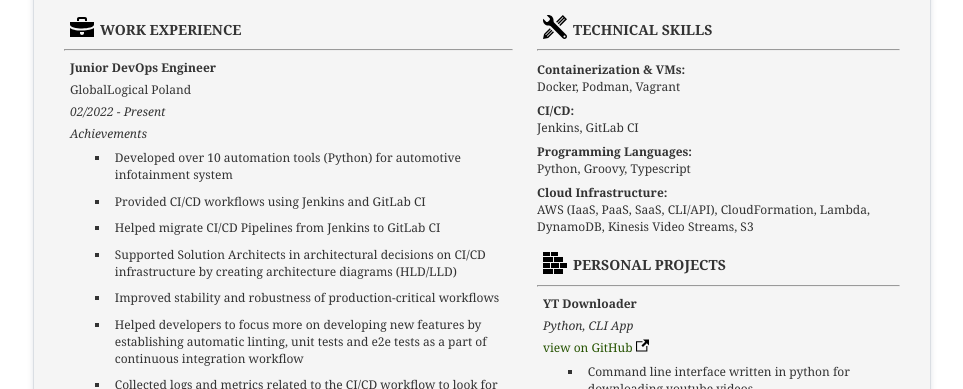
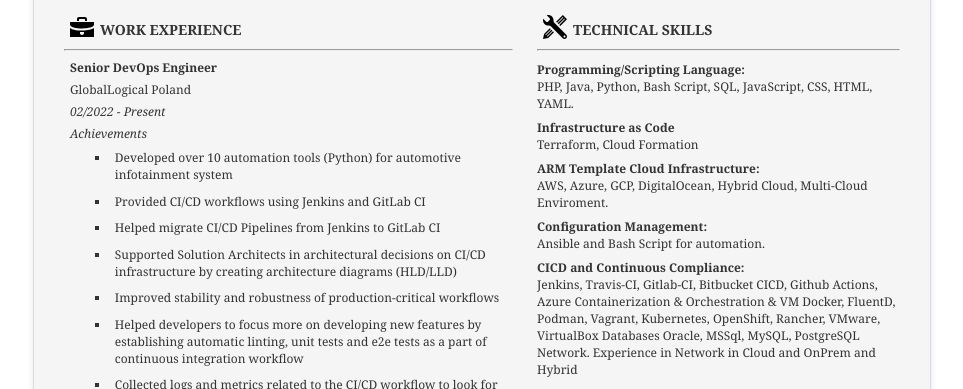
Before and after one commit to devopslord/waaron, a website: page src/frontend/index.html in a window 1280 px wide. Shown: the part 411-800 px from the top of the page, without its empty margins (158-1121 px from the left). Drawn offline with Linux system fonts and the light colour scheme; no server answers.

Commit message:
restructured the technical skills

```diff
--- a/src/frontend/index.html
+++ b/src/frontend/index.html
@@ -81,7 +81,7 @@
           <hr />
           <div class="knowledge__items">
             <div class="knowledge__item">
-              <h4>Junior DevOps Engineer</h4>
+              <h4>Senior DevOps Engineer</h4>
               <p>GlobalLogical Poland</p>
               <small>02/2022 - Present</small>
               <small>Achievements</small>
@@ -186,24 +186,29 @@
           <hr />
           <div class="technical-skills__items">
             <div class="technical-skills__item">
-              <h4>Containerization & VMs:</h4>
-              <p>Docker, Podman, Vagrant</p>
+              <h4>Programming/Scripting Language:</h4>
+              <p>PHP, Java, Python, Bash Script, SQL, JavaScript, CSS, HTML, YAML.</p>
             </div>
             <div class="technical-skills__item">
-              <h4>CI/CD:</h4>
-              <p>Jenkins, GitLab CI</p>
+              <h4>Infrastructure as Code</h4>
+              <p>Terraform, Cloud Formation</p>
             </div>
             <div class="technical-skills__item">
-              <h4>Programming Languages:</h4>
-              <p>Python, Groovy, Typescript</p>
+              <h4>ARM Template Cloud Infrastructure:</h4>
+              <p>AWS, Azure, GCP, DigitalOcean, Hybrid Cloud, Multi-Cloud Enviroment.</p>
             </div>
             <div class="technical-skills__item">
-              <h4>Cloud Infrastructure:</h4>
+              <h4> Configuration Management:</h4>
               <p>
-                AWS (IaaS, PaaS, SaaS, CLI/API), CloudFormation, Lambda,
-                DynamoDB, Kinesis Video Streams, S3
+                Ansible and Bash Script for automation.
               </p>
             </div>
+            <div class="technical-skills__item">
+                <h4>  CICD and Continuous Compliance:</h4>
+                <p>
+                    Jenkins, Travis-CI, Gitlab-CI, Bitbucket CICD, Github Actions, Azure Containerization & Orchestration & VM Docker, FluentD, Podman, Vagrant, Kubernetes, OpenShift, Rancher, VMware, VirtualBox Databases Oracle, MSSql, MySQL, PostgreSQL Network. Experience in Network in Cloud and OnPrem and Hybrid
+                </p>
+              </div>
           </div>
         </div>
         <div class="personal-projects">
```
